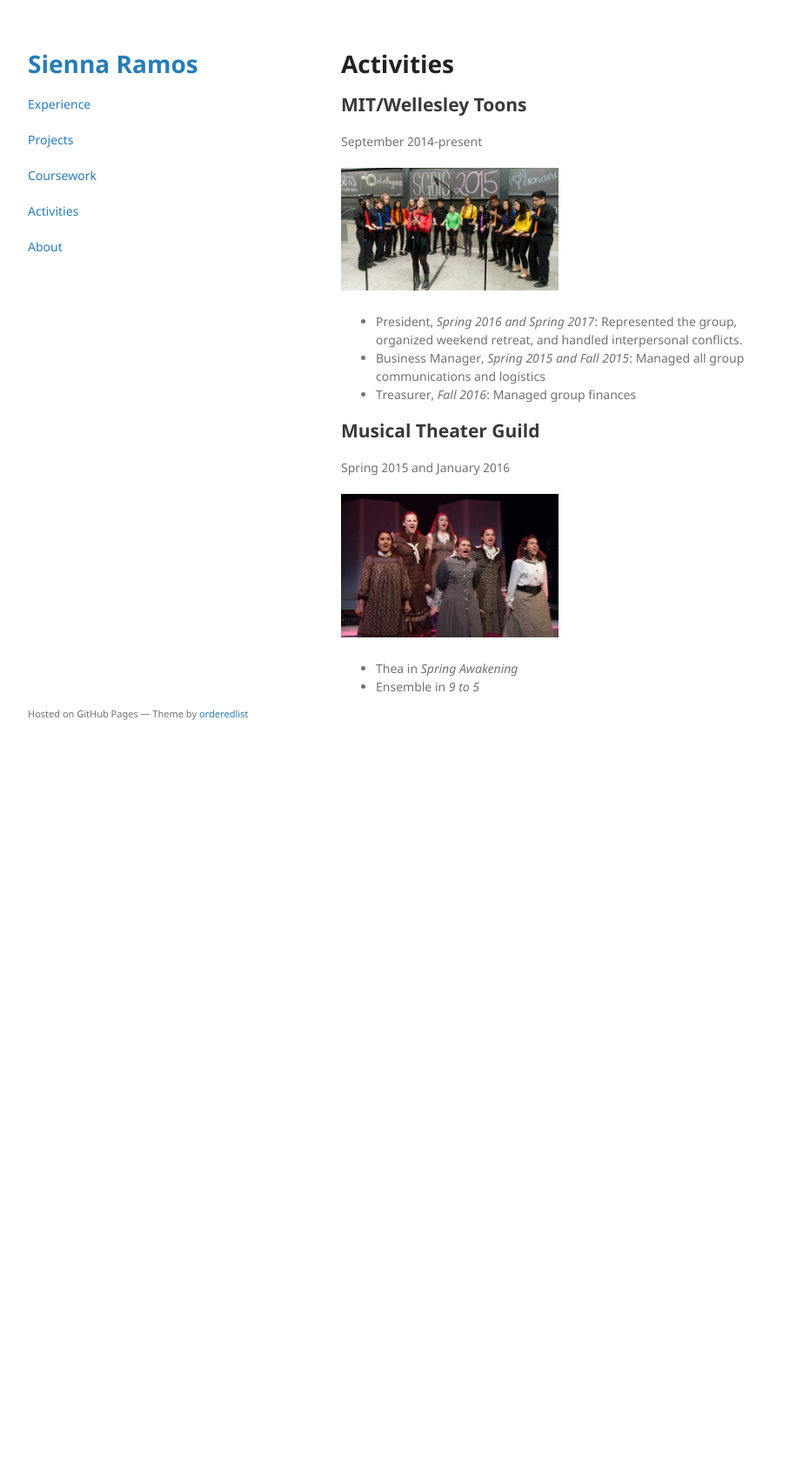
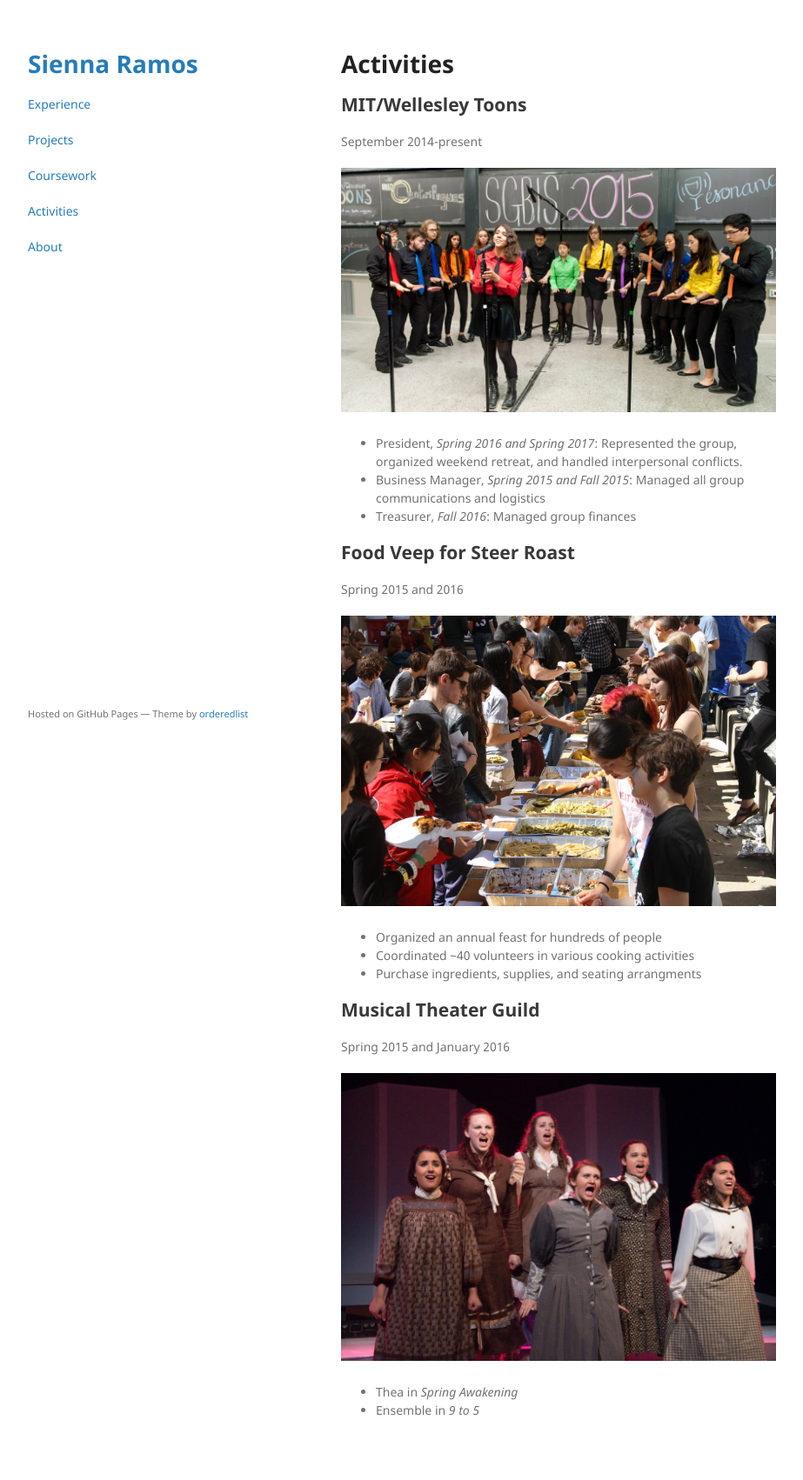
Before and after one commit to saramos/saramos.github.io, a Jekyll site: the page built from activities.md, in a window 1280 px wide. Shown: the whole page at 87% size, without its empty margins (178-1101 px from the left). Built offline with Jekyll 4.4.1, drawn with Linux system fonts in a browser that asks for light colours; our own code applies the rules of GitHub Pages for plain Markdown files; before the commit the page ends 900 px from its top, so only the background shows below that.

Commit message:
added food veep to activities

```diff
--- a/activities.md
+++ b/activities.md
@@ -7,16 +7,25 @@ layout: default
 ## MIT/Wellesley Toons
 September 2014-present
 
-![](Toons.jpg){:height="50%" width="50%"}
+![](Toons.jpg)
 
 * President, _Spring 2016 and Spring 2017_: Represented the group, organized weekend retreat, and handled interpersonal conflicts.
 * Business Manager, _Spring 2015 and Fall 2015_: Managed all group communications and logistics
 * Treasurer, _Fall 2016_: Managed group finances
 
+## Food Veep for Steer Roast
+Spring 2015 and 2016
+
+![](SteerRoast.jpg)
+
+* Organized an annual feast for hundreds of people
+* Coordinated ~40 volunteers in various cooking activities
+* Purchase ingredients, supplies, and seating arrangments
+
 
 ## Musical Theater Guild
 Spring 2015 and January 2016
 
-![](SpringAwakening.jpg){:height="50%" width="50%"}
+![](SpringAwakening.jpg)
 * Thea in _Spring Awakening_
 * Ensemble in _9 to 5_
```
Also changed, not shown: SteerRoast.jpg (added).
